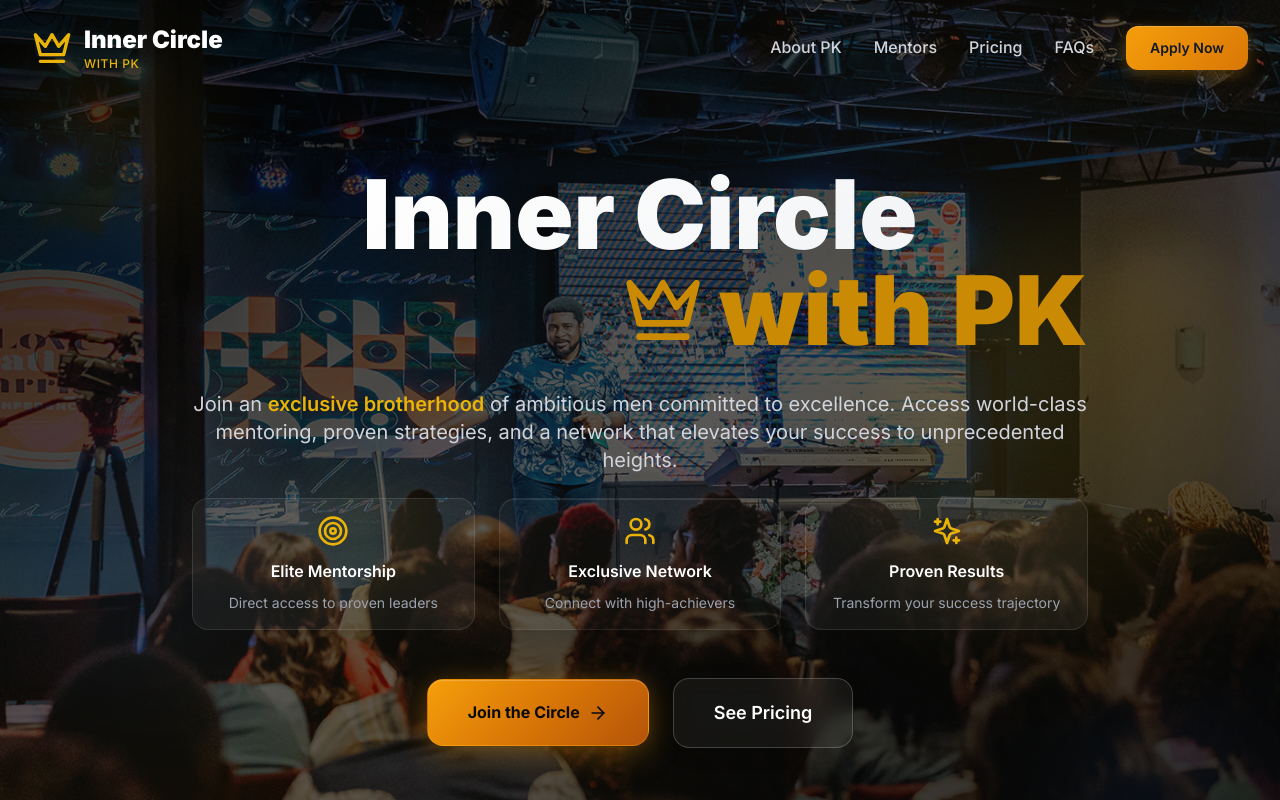
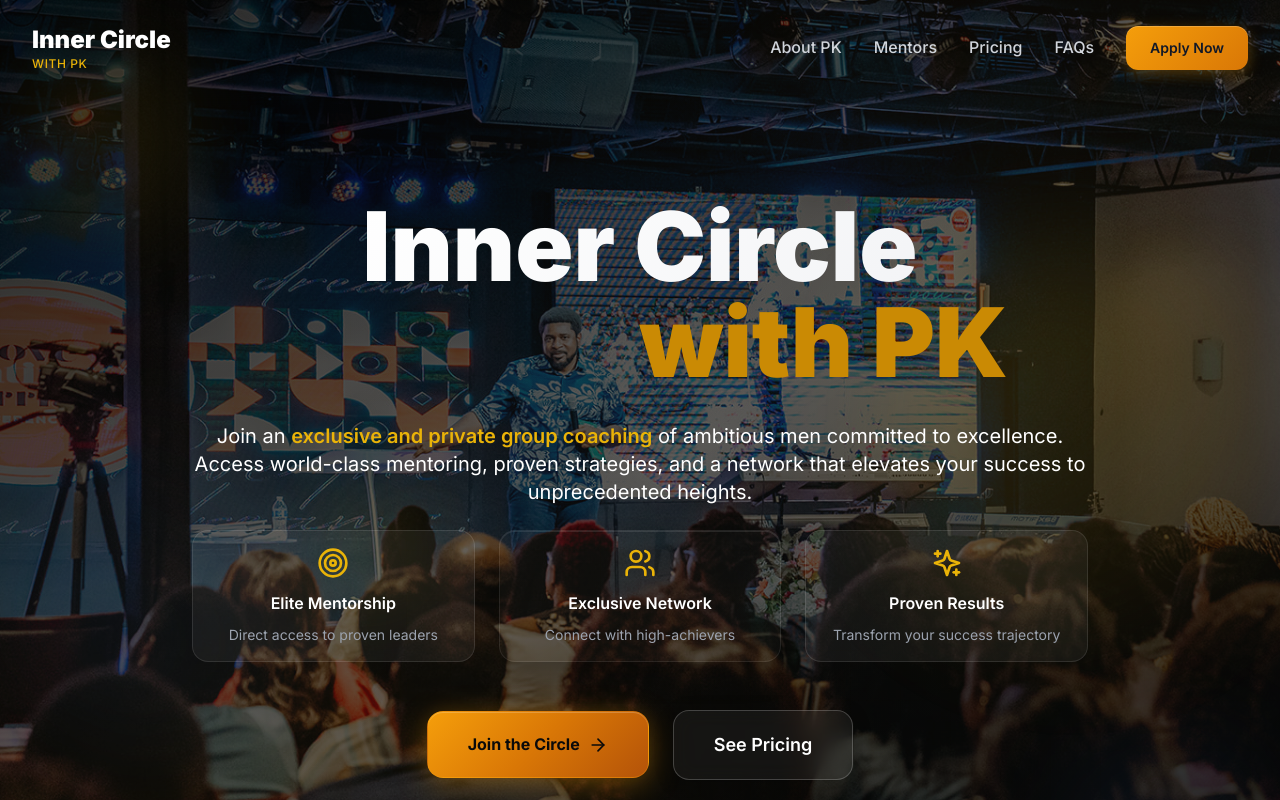
Before and after one commit to TonyCookey/inner-circle-with-pk, a React (Vite) app: page / in a window 1280 px wide. Shown: the top 800 px of the page. Built offline with nearby package versions, Linux system fonts and the light colour scheme.

Commit message:
Feat: removing the crown

```diff
--- a/index.html
+++ b/index.html
@@ -2,9 +2,9 @@
 <html lang="en">
   <head>
     <meta charset="UTF-8" />
-    <link rel="icon" type="image/svg+xml" href="/crown.svg" />
+    <!-- <link rel="icon" type="image/svg+xml" href="/crown.svg" /> -->
     <meta name="viewport" content="width=device-width, initial-scale=1.0" />
-    <title>Inner Circle with PK - Exclusive Mentoring Website</title>
+    <title>Inner Circle with PK - Exclusive VIP Mentoring</title>
   </head>
   <body>
     <div id="root"></div>
--- a/src/components/Footer.tsx
+++ b/src/components/Footer.tsx
@@ -7,10 +7,10 @@ export function Footer() {
         <div className="grid grid-cols-1 md:grid-cols-4 gap-8">
           <div className="md:col-span-2">
             <div className="flex items-center space-x-3 group mb-4">
-              <div className="relative">
+              {/* <div className="relative">
                 <Crown className="h-10 w-10 text-yellow-500 group-hover:scale-110 transition-transform duration-300" />
                 <div className="absolute inset-0 bg-yellow-500/20 rounded-full blur-lg opacity-0 group-hover:opacity-100 transition-opacity duration-300"></div>
-              </div>
+              </div> */}
               <div>
                 <span className="text-2xl font-black text-white">Inner Circle</span>
                 <div className="text-xs text-yellow-500 font-medium tracking-wider">WITH PK</div>
--- a/src/components/Header.tsx
+++ b/src/components/Header.tsx
@@ -19,10 +19,10 @@ export function Header() {
         <div className="flex justify-between items-center py-6">
           <a href="#" className="flex items-center space-x-3">
             <div className="flex items-center space-x-3 group">
-              <div className="relative">
+              {/* <div className="relative">
                 <Crown className="h-10 w-10 text-yellow-500 group-hover:scale-110 transition-transform duration-300" />
                 <div className="absolute inset-0 bg-yellow-500/20 rounded-full blur-lg opacity-0 group-hover:opacity-100 transition-opacity duration-300"></div>
-              </div>
+              </div> */}
               <div>
                 <span className="text-2xl font-black text-white">Inner Circle</span>
                 <div className="text-xs text-yellow-500 font-medium tracking-wider">WITH PK</div>
--- a/src/components/Hero.tsx
+++ b/src/components/Hero.tsx
@@ -41,21 +41,22 @@ export function Hero({ onSelectTier }: HeroProps) {
         </div>
 
         {/* Main headline */}
-        <div className="mb-8 animate-slide-up" style={{ animationDelay: "0.2s" }}>
+        <div className="mb-8 mt-8 animate-slide-up" style={{ animationDelay: "0.2s" }}>
           <h1 className="text-6xl md:text-8xl font-black mb-4 leading-tight">
             <span className="text-gradient">Inner Circle</span>
             <br />
-            <span className="text-yellow-600 flex items-center justify-center md:justify-end gap-4">
-              <Crown className="h-16 w-16 md:h-20 md:w-20 text-yellow-600" />
+            <span className="text-yellow-600 flex items-center justify-center md:justify-end md:gap-20 text-center">
+              {/* <Crown className="h-16 w-16 md:h-20 md:w-20 text-yellow-600" /> */}
               with PK
+              <span></span>
             </span>
           </h1>
         </div>
 
         {/* Subtitle */}
-        <p className="hidden md:block md:text-xl text-gray-300 mb-6 max-w-4xl mx-auto leading-relaxed animate-slide-up" style={{ animationDelay: "0.4s" }}>
-          Join an <span className="text-yellow-500 font-semibold">exclusive brotherhood</span> of ambitious men committed to excellence. Access world-class
-          mentoring, proven strategies, and a network that elevates your success to unprecedented heights.
+        <p className="md:block md:text-xl mb-6 max-w-4xl mx-auto leading-relaxed animate-slide-up" style={{ animationDelay: "0.4s" }}>
+          Join an <span className="text-yellow-500 font-semibold">exclusive and private group coaching</span> of ambitious men committed to excellence. Access
+          world-class mentoring, proven strategies, and a network that elevates your success to unprecedented heights.
         </p>
 
         {/* Value propositions */}
--- a/src/components/MainMentor.tsx
+++ b/src/components/MainMentor.tsx
@@ -79,7 +79,7 @@ export function MainMentor() {
                 <img
                   src="/PK-on-suit.jpg"
                   alt="Pastor Kingsley Okonkwo"
-                  className="w-full h-[700px] object-cover object-center group-hover:scale-110 transition-transform duration-1000"
+                  className="w-full h-[400px] md:h-[600px] object-cover object-center group-hover:scale-110 transition-transform duration-1000"
                 />
 
                 {/* Gradient overlay */}
@@ -112,7 +112,7 @@ export function MainMentor() {
           {/* Content section */}
           <div className="space-y-10">
             {/* Title and description */}
-            <div className="space-y-6">
+            <div className="space-y-6 px-3">
               <div className="space-y-2">
                 <h3 className="text-2xl md:text-2xl font-black text-gradient-premium tracking-wide">Founder & Lead Mentor</h3>
                 {/* <p className="text-xl text-yellow-500 font-bold">Founder & Lead Mentor</p> */}
```
